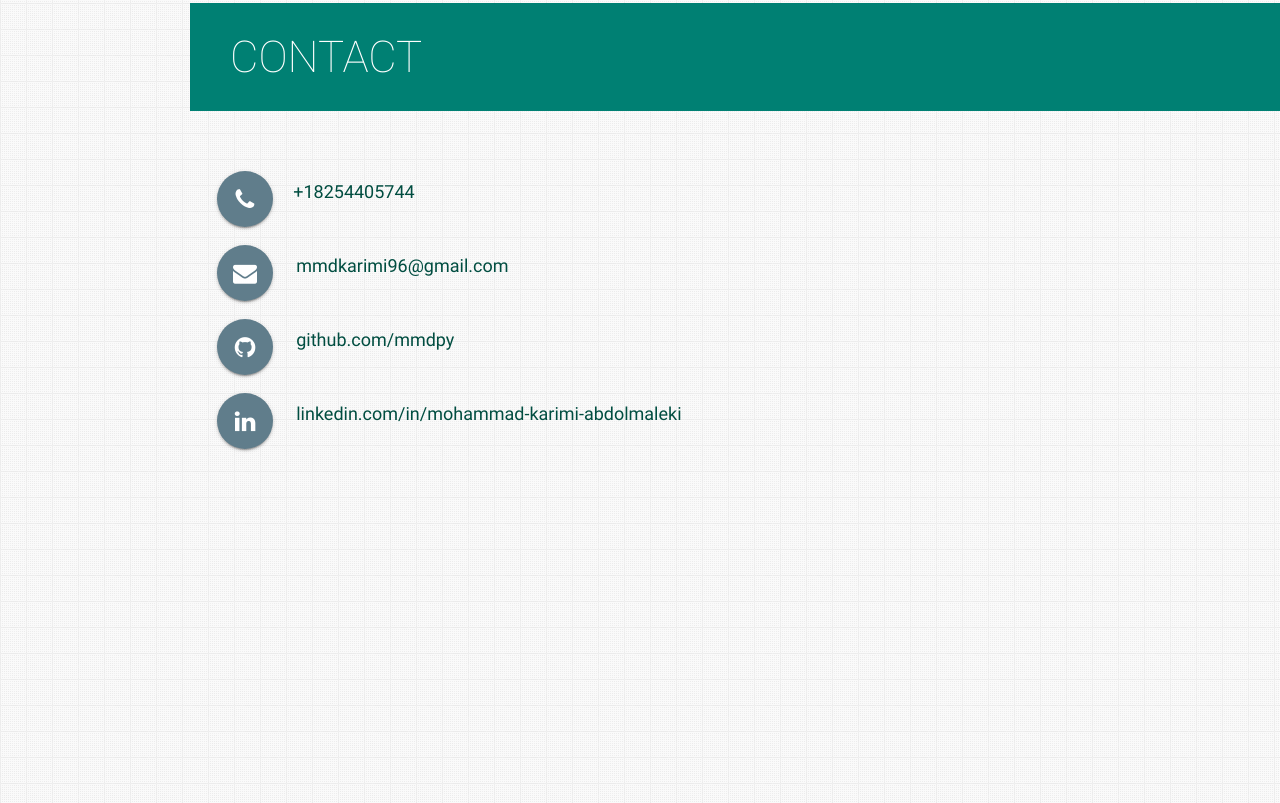
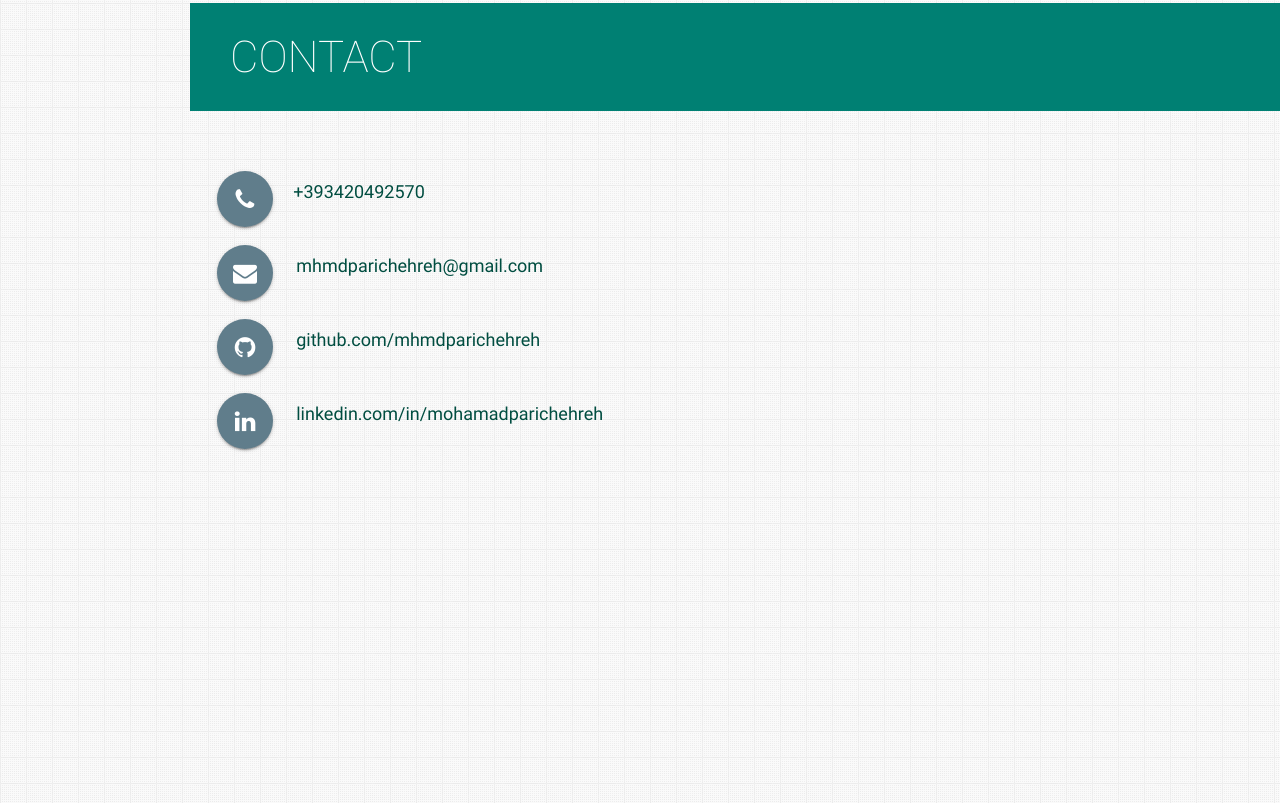
Before and after one commit to mhmdparichehreh/mhmdparichehreh.github.io, a plain HTML site: page index.html in a window 1280 px wide. Shown: the part 7043-7846 px from the top of the page. Drawn offline with nearby package versions, Linux system fonts and the light colour scheme.

Commit message:
Update index.html

```diff
--- a/index.html
+++ b/index.html
@@ -703,29 +703,29 @@
       <h3 class="page-title white-text teal">Contact</h3>
       <div class="container">
         <p>
-          <a aria-label="Call Mohammad" data-position="top" data-tooltip="Call Mohammad"
+          <a aria-label="Call Mohamad" data-position="top" data-tooltip="Call Mohamad"
             class="btn-floating btn-large waves-effect waves-light blue-grey tooltipped"><i class="fa fa-phone"></i><a
-              aria-label="Call Mohammad">+18254405744</a></a>
+              aria-label="Call Mohamad">+393420492570</a></a>
         </p>
         <p>
-          <a aria-label="Email Mohammad" href="mailto:mmdkarimi96@gmail.com" target="_blank" data-position="top"
-            data-tooltip="Email Mohammad" class="btn-floating btn-large waves-effect waves-light blue-grey tooltipped"><i
-              class="fa fa-envelope"></i><a aria-label="Email Mohammad" href="mailto:mmdkarimi96@gmail.com"
-              class="hoverline">mmdkarimi96@gmail.com</a></a>
+          <a aria-label="Email Mohamad" href="mailto:mhmdparichehreh@gmail.com" target="_blank" data-position="top"
+            data-tooltip="Email Mohamad" class="btn-floating btn-large waves-effect waves-light blue-grey tooltipped"><i
+              class="fa fa-envelope"></i><a aria-label="Email Mohamad" href="mailto:mhmdparichehreh@gmail.com"
+              class="hoverline">mhmdparichehreh@gmail.com</a></a>
         </p>
         <p>
-          <a aria-label="View Mohammad's profile on GitHub" href="http://github.com/mmdpy" target="_blank"
-            data-position="top" data-tooltip="View Mohammad's profile on GitHub"
+          <a aria-label="View Mohamad's profile on GitHub" href="http://github.com/mhmdparichehreh" target="_blank"
+            data-position="top" data-tooltip="View Mohamad's profile on GitHub"
             class="btn-floating btn-large waves-effect waves-light blue-grey tooltipped"><i class="fa fa-github"></i><a
-              aria-label="Mohammad on Github" href="http://github.com/mmdpy" class="hoverline"
-              target="_blank">github.com/mmdpy</a></a>
+              aria-label="Mohamad on Github" href="http://github.com/mhmdparichehreh" class="hoverline"
+              target="_blank">github.com/mhmdparichehreh</a></a>
         </p>
         <p>
-          <a aria-label="View Mohammad's profile on LinkedIn" href="http://linkedin.com/in/mohammad-karimi-abdolmaleki" target="_blank"
-            data-position="top" data-tooltip="View Mohammad's profile on LinkedIn"
+          <a aria-label="View Mohamad's profile on LinkedIn" href="http://linkedin.com/in/mohamadparichehreh" target="_blank"
+            data-position="top" data-tooltip="View Mohamad's profile on LinkedIn"
             class="btn-floating btn-large waves-effect waves-light blue-grey tooltipped"><i
-              class="fa fa-linkedin"></i><a aria-label="Mohammad on LinkedIn" href="http://linkedin.com/in/mohammad-karimi-abdolmaleki"
-              class="hoverline" target="_blank">linkedin.com/in/mohammad-karimi-abdolmaleki</a></a>
+              class="fa fa-linkedin"></i><a aria-label="Mohamad on LinkedIn" href="http://linkedin.com/in/mohamadparichehreh"
+              class="hoverline" target="_blank">linkedin.com/in/mohamadparichehreh</a></a>
         </p>
 
       </div>
```
